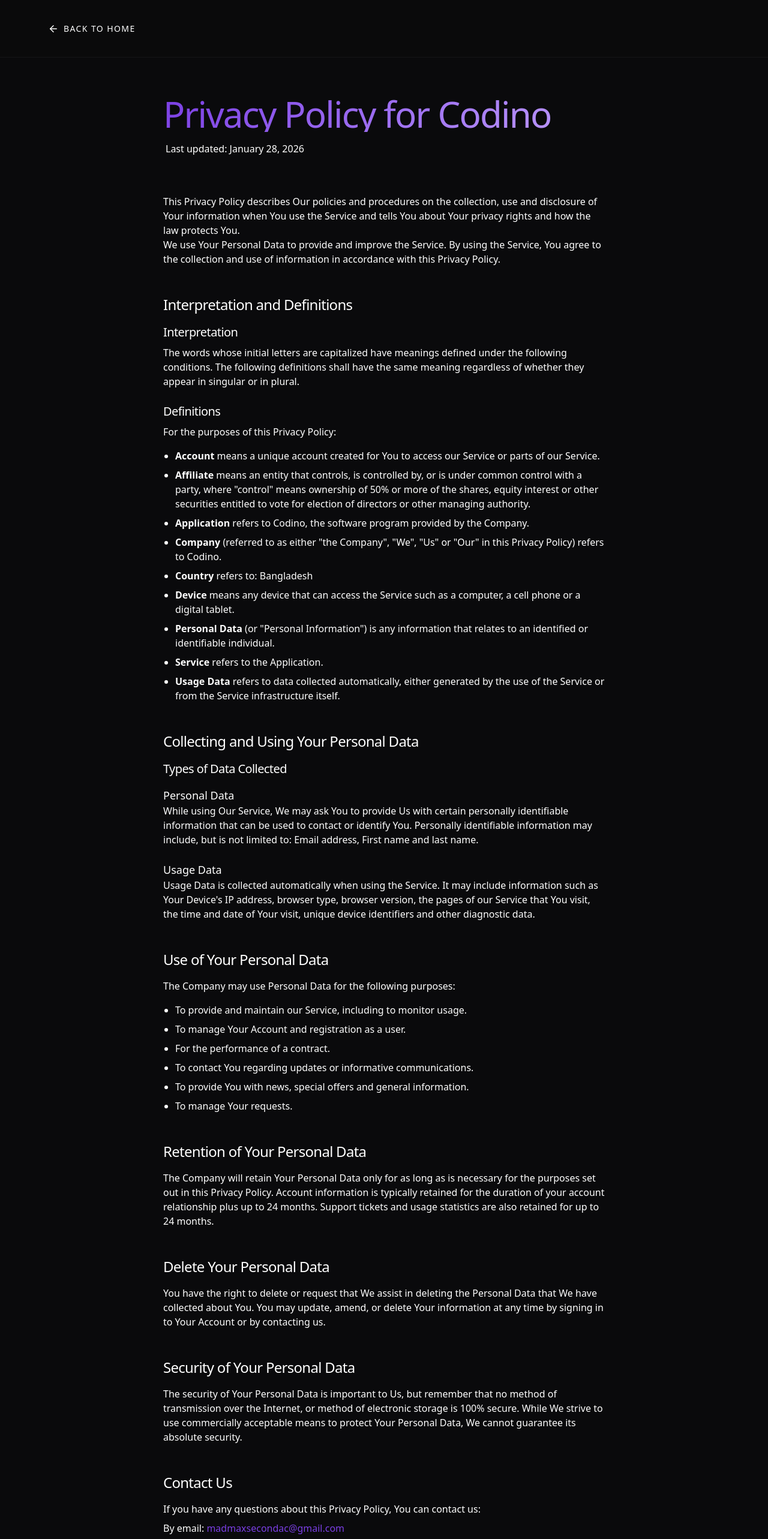
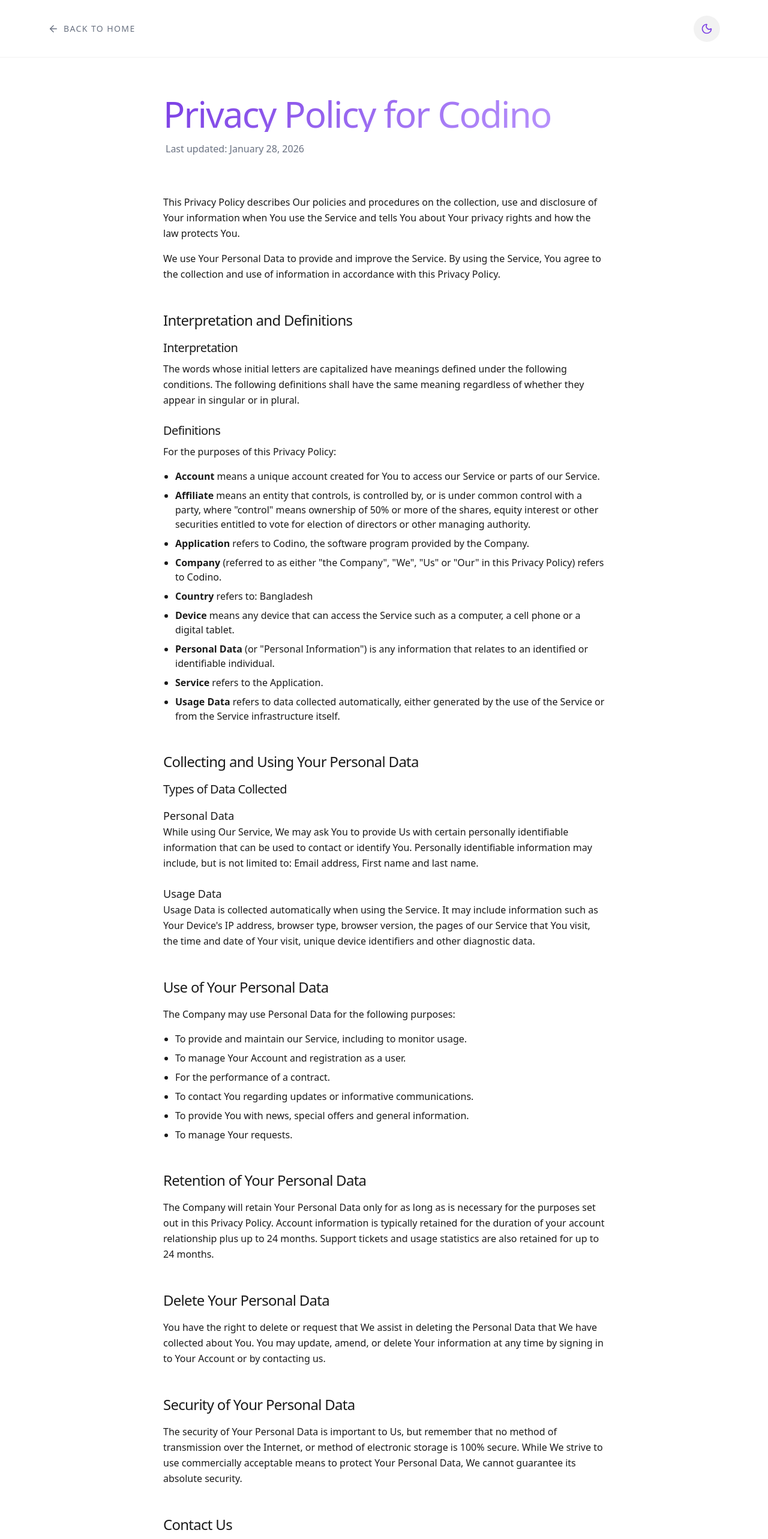
Before and after one commit to xmadmaxdx/codino, a React (Vite) app: page /privacy in a window 1280 px wide. Shown: the top 2566 px of the page at 60% size. Built offline with nearby package versions, Linux system fonts and the light colour scheme.

Commit message:
Initial commit

```diff
--- a/src/App.jsx
+++ b/src/App.jsx
@@ -8,7 +8,7 @@
 
 // Assets
 import logo from './assets/logo.png';
-import mobileHero from './assets/mobile.jpg';
+import mobileHero from './assets/mobile.png';
 
 const Home = () => {
   return (
@@ -103,11 +103,11 @@
             {/* Blur effect removed for performance */}
 
             <div className="relative z-10 flex justify-center lg:justify-end">
-              <div className="w-[320px] h-auto p-2 bg-[#111] rounded-[3.5rem] border-[10px] border-[#1A1A1A] shadow-[0_60px_120px_-20px_rgba(0,0,0,0.8)] overflow-hidden ring-1 ring-white/10">
+              <div className="w-[340px] h-auto pointer-events-none select-none">
                 <img
                   src={mobileHero}
                   alt="Codino App Preview"
-                  className="w-full h-full object-cover rounded-[2.8rem]"
+                  className="w-full h-auto object-contain"
                 />
               </div>
             </div>
--- a/src/PrivacyPolicy.jsx
+++ b/src/PrivacyPolicy.jsx
@@ -1,16 +1,42 @@
-import React from 'react';
-import { motion } from 'framer-motion';
-import { ArrowLeft } from 'lucide-react';
+import React, { useState } from 'react';
+import { motion, AnimatePresence } from 'framer-motion';
+import { ArrowLeft, Sun, Moon } from 'lucide-react';
 import { Link } from 'react-router-dom';
 
 const PrivacyPolicy = () => {
+    const [isDark, setIsDark] = useState(false);
+
     return (
-        <div className="min-h-screen bg-bg-deep text-white font-sans selection:bg-primary/30">
-            <nav className="fixed top-0 left-0 right-0 h-24 flex items-center px-8 sm:px-20 z-50 bg-bg-deep/90 border-b border-white/5">
-                <Link to="/" className="flex items-center gap-2 text-text-secondary hover:text-white transition-colors group text-sm uppercase tracking-widest font-medium">
+        <motion.div
+            animate={{
+                backgroundColor: isDark ? "#141414" : "#FFFFFF",
+                color: isDark ? "#FFFFFF" : "#1A1A1A"
+            }}
+            transition={{ duration: 0.5, ease: "easeInOut" }}
+            className="min-h-screen font-sans selection:bg-primary/30 origin-top"
+        >
+            <nav className={`fixed top-0 left-0 right-0 h-24 flex items-center justify-between px-8 sm:px-20 z-50 transition-colors duration-500 ${isDark ? "bg-[#141414]/90 border-white/5" : "bg-white/90 border-black/5"} border-b`}>
+                <Link to="/" className={`flex items-center gap-2 ${isDark ? "text-text-secondary hover:text-white" : "text-gray-500 hover:text-black"} transition-colors group text-sm uppercase tracking-widest font-medium`}>
                     <ArrowLeft size={18} className="transition-transform group-hover:-translate-x-1" />
                     Back to Home
                 </Link>
+
+                <button
+                    onClick={() => setIsDark(!isDark)}
+                    className={`p-3 rounded-full transition-all duration-300 ${isDark ? "bg-white/5 hover:bg-white/10 text-primary" : "bg-black/5 hover:bg-black/10 text-primary"} active:scale-95`}
+                >
+                    <AnimatePresence mode="wait">
+                        <motion.div
+                            key={isDark ? 'dark' : 'light'}
+                            initial={{ y: 10, opacity: 0, rotate: -45 }}
+                            animate={{ y: 0, opacity: 1, rotate: 0 }}
+                            exit={{ y: -10, opacity: 0, rotate: 45 }}
+                            transition={{ duration: 0.2 }}
+                        >
+                            {isDark ? <Sun size={20} /> : <Moon size={20} />}
+                        </motion.div>
+                    </AnimatePresence>
+                </button>
             </nav>
 
             <main className="max-w-4xl mx-auto px-8 sm:px-20 pt-40 pb-20">
@@ -27,7 +53,7 @@
                     initial={{ opacity: 0 }}
                     animate={{ opacity: 1 }}
                     transition={{ duration: 0.6, delay: 0.1, ease: "easeOut" }}
-                    className="text-text-secondary/80 mb-16 font-normal max-w-2xl px-1"
+                    className={`mb-16 font-normal max-w-2xl px-1 transition-colors duration-500 ${isDark ? "text-text-secondary/80" : "text-gray-500"}`}
                 >
                     Last updated: January 28, 2026
                 </motion.p>
@@ -36,26 +62,31 @@
                     initial={{ opacity: 0 }}
                     animate={{ opacity: 1 }}
                     transition={{ duration: 0.6, delay: 0.2, ease: "easeOut" }}
-                    className="prose prose-invert prose-p:text-text-secondary prose-p:leading-relaxed prose-headings:text-white prose-headings:font-medium prose-headings:tracking-tight space-y-12"
+                    className={`prose ${isDark ? "prose-invert" : ""} max-w-none space-y-12 transition-colors duration-500`}
+                    style={{
+                        '--tw-prose-body': isDark ? '#A0A0B0' : '#4B5563',
+                        '--tw-prose-headings': isDark ? '#FFFFFF' : '#1A1A1A',
+                        '--tw-prose-bullets': '#7B3FE4',
+                    }}
                 >
                     <section>
-                        <p>
+                        <p className="leading-relaxed">
                             This Privacy Policy describes Our policies and procedures on the collection, use and disclosure of Your information when You use the Service and tells You about Your privacy rights and how the law protects You.
                         </p>
-                        <p>
+                        <p className="leading-relaxed mt-4">
                             We use Your Personal Data to provide and improve the Service. By using the Service, You agree to the collection and use of information in accordance with this Privacy Policy.
                         </p>
                     </section>
 
                     <section>
-                        <h2 className="text-2xl mb-4">Interpretation and Definitions</h2>
+                        <h2 className="text-2xl mb-4 font-medium">Interpretation and Definitions</h2>
                         <h3 className="text-xl mb-2">Interpretation</h3>
-                        <p>
+                        <p className="leading-relaxed">
                             The words whose initial letters are capitalized have meanings defined under the following conditions. The following definitions shall have the same meaning regardless of whether they appear in singular or in plural.
                         </p>
                         <h3 className="text-xl mb-2 mt-6">Definitions</h3>
-                        <p>For the purposes of this Privacy Policy:</p>
-                        <ul className="list-disc pl-5 mt-4 space-y-2 text-text-secondary">
+                        <p className="leading-relaxed">For the purposes of this Privacy Policy:</p>
+                        <ul className="list-disc pl-5 mt-4 space-y-2">
                             <li><strong>Account</strong> means a unique account created for You to access our Service or parts of our Service.</li>
                             <li><strong>Affiliate</strong> means an entity that controls, is controlled by, or is under common control with a party, where "control" means ownership of 50% or more of the shares, equity interest or other securities entitled to vote for election of directors or other managing authority.</li>
                             <li><strong>Application</strong> refers to Codino, the software program provided by the Company.</li>
@@ -69,22 +100,22 @@
                     </section>
 
                     <section>
-                        <h2 className="text-2xl mb-4">Collecting and Using Your Personal Data</h2>
+                        <h2 className="text-2xl mb-4 font-medium">Collecting and Using Your Personal Data</h2>
                         <h3 className="text-xl mb-2">Types of Data Collected</h3>
                         <h4 className="text-lg font-medium mt-4">Personal Data</h4>
-                        <p>
+                        <p className="leading-relaxed">
                             While using Our Service, We may ask You to provide Us with certain personally identifiable information that can be used to contact or identify You. Personally identifiable information may include, but is not limited to: Email address, First name and last name.
                         </p>
                         <h4 className="text-lg font-medium mt-6">Usage Data</h4>
-                        <p>
+                        <p className="leading-relaxed">
                             Usage Data is collected automatically when using the Service. It may include information such as Your Device's IP address, browser type, browser version, the pages of our Service that You visit, the time and date of Your visit, unique device identifiers and other diagnostic data.
                         </p>
                     </section>
 
                     <section>
-                        <h2 className="text-2xl mb-4">Use of Your Personal Data</h2>
-                        <p>The Company may use Personal Data for the following purposes:</p>
-                        <ul className="list-disc pl-5 mt-4 space-y-2 text-text-secondary">
+                        <h2 className="text-2xl mb-4 font-medium">Use of Your Personal Data</h2>
+                        <p className="leading-relaxed">The Company may use Personal Data for the following purposes:</p>
+                        <ul className="list-disc pl-5 mt-4 space-y-2">
                             <li>To provide and maintain our Service, including to monitor usage.</li>
                             <li>To manage Your Account and registration as a user.</li>
                             <li>For the performance of a contract.</li>
@@ -95,38 +126,38 @@
                     </section>
 
                     <section>
-                        <h2 className="text-2xl mb-4">Retention of Your Personal Data</h2>
-                        <p>
+                        <h2 className="text-2xl mb-4 font-medium">Retention of Your Personal Data</h2>
+                        <p className="leading-relaxed">
                             The Company will retain Your Personal Data only for as long as is necessary for the purposes set out in this Privacy Policy. Account information is typically retained for the duration of your account relationship plus up to 24 months. Support tickets and usage statistics are also retained for up to 24 months.
                         </p>
                     </section>
 
                     <section>
-                        <h2 className="text-2xl mb-4">Delete Your Personal Data</h2>
-                        <p>
+                        <h2 className="text-2xl mb-4 font-medium">Delete Your Personal Data</h2>
+                        <p className="leading-relaxed">
                             You have the right to delete or request that We assist in deleting the Personal Data that We have collected about You. You may update, amend, or delete Your information at any time by signing in to Your Account or by contacting us.
                         </p>
                     </section>
 
                     <section>
-                        <h2 className="text-2xl mb-4">Security of Your Personal Data</h2>
-                        <p>
+                        <h2 className="text-2xl mb-4 font-medium">Security of Your Personal Data</h2>
+                        <p className="leading-relaxed">
                             The security of Your Personal Data is important to Us, but remember that no method of transmission over the Internet, or method of electronic storage is 100% secure. While We strive to use commercially acceptable means to protect Your Personal Data, We cannot guarantee its absolute security.
                         </p>
                     </section>
 
                     <section>
-                        <h2 className="text-2xl mb-4">Contact Us</h2>
-                        <p>If you have any questions about this Privacy Policy, You can contact us:</p>
+                        <h2 className="text-2xl mb-4 font-medium">Contact Us</h2>
+                        <p className="leading-relaxed">If you have any questions about this Privacy Policy, You can contact us:</p>
                         <p className="mt-2">By email: <span className="text-primary font-medium">madmaxsecondac@gmail.com</span></p>
                     </section>
                 </motion.div>
             </main>
 
-            <footer className="max-w-7xl mx-auto px-8 sm:px-20 py-12 border-t border-white/5 flex justify-center text-[0.7rem] font-medium text-text-muted uppercase tracking-[0.2em]">
+            <footer className={`max-w-7xl mx-auto px-8 sm:px-20 py-12 border-t transition-colors duration-500 ${isDark ? "border-white/5" : "border-black/5"} flex justify-center text-[0.7rem] font-medium text-text-muted uppercase tracking-[0.2em]`}>
                 <span>&copy; 2026 CODINO.</span>
             </footer>
-        </div>
+        </motion.div>
     );
 };
 
--- a/src/index.css
+++ b/src/index.css
@@ -4,11 +4,11 @@
   --color-primary: #7B3FE4;
   --color-secondary: #00D084;
   --color-accent: #FFB800;
-  --color-bg-deep: #0a0a0c;
+  --color-bg-deep: #141414;
 }
 
 :root {
-  --bg-deep: #0a0a0c;
+  --bg-deep: #141414;
   --text-primary: #FFFFFF;
   --text-secondary: #A0A0B0;
 
```
Also changed, not shown: assets/mobile.jpg (deleted), assets/mobile.png (added).
